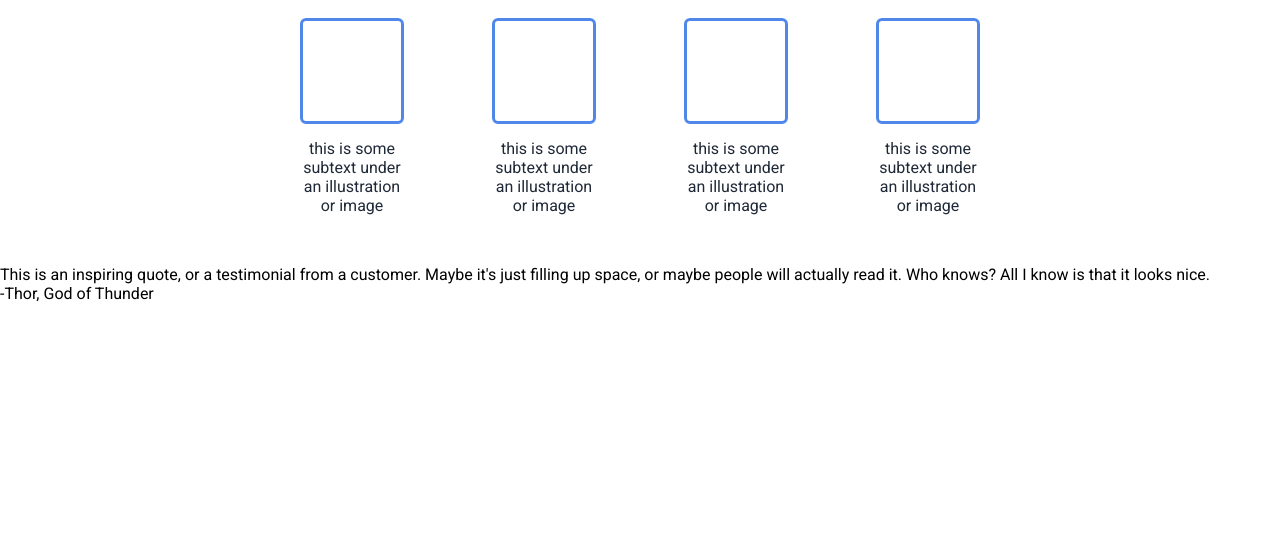
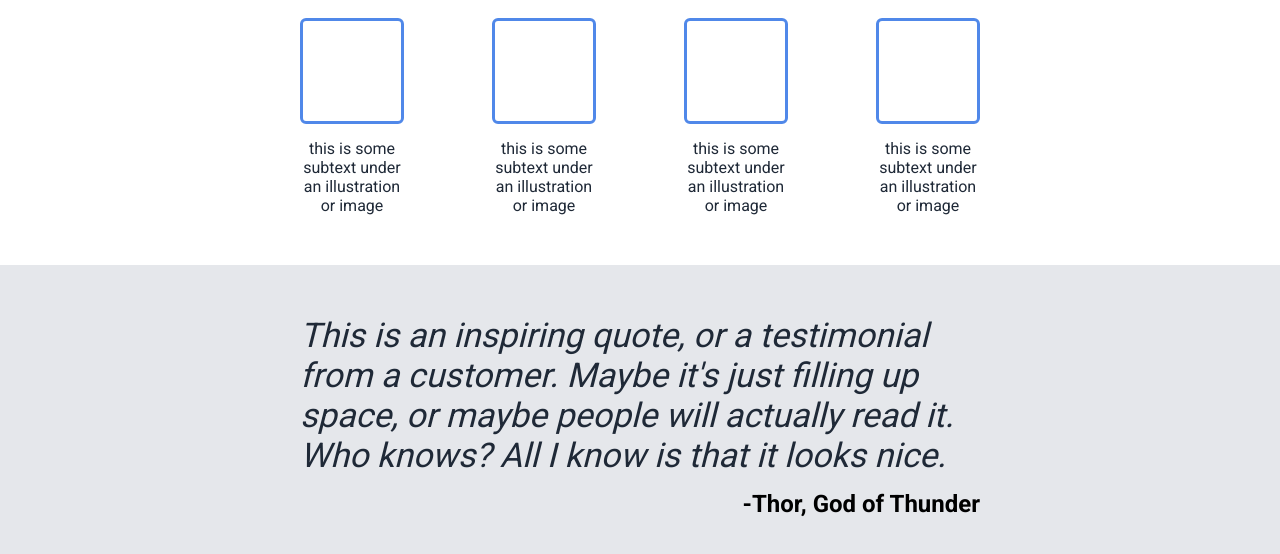
Before and after one commit to patrickfeeney03/project-landing-page, a plain HTML site: page index.html in a window 1280 px wide. Shown: the part 681-1235 px from the top of the page. Before the commit the page ends 984 px from the top, so only its background shows below. Drawn offline with Linux system fonts and the light colour scheme.

Commit message:
Add CSS code for quote section

```diff
--- a/style.css
+++ b/style.css
@@ -133,3 +133,32 @@ button {
     flex-grow: 1;
     color: #1F2937;
 }
+
+/* QUOTE */
+.main-quote-container {
+    display: flex;
+    justify-content: center;
+    align-items: center;
+    background-color: #E5E7EB;
+    padding: 50px 300px;
+
+}
+
+.quote-container {
+    display: flex;
+    flex-direction: column;
+    gap: 15px;
+}
+
+.quote {
+    font-size: 34px;
+    font-style: italic;
+    font-weight: 200;
+    color: #1F2937;
+}
+
+.quote-by {
+    text-align: end;
+    font-weight: 700;
+    font-size: 24px;
+}
```
